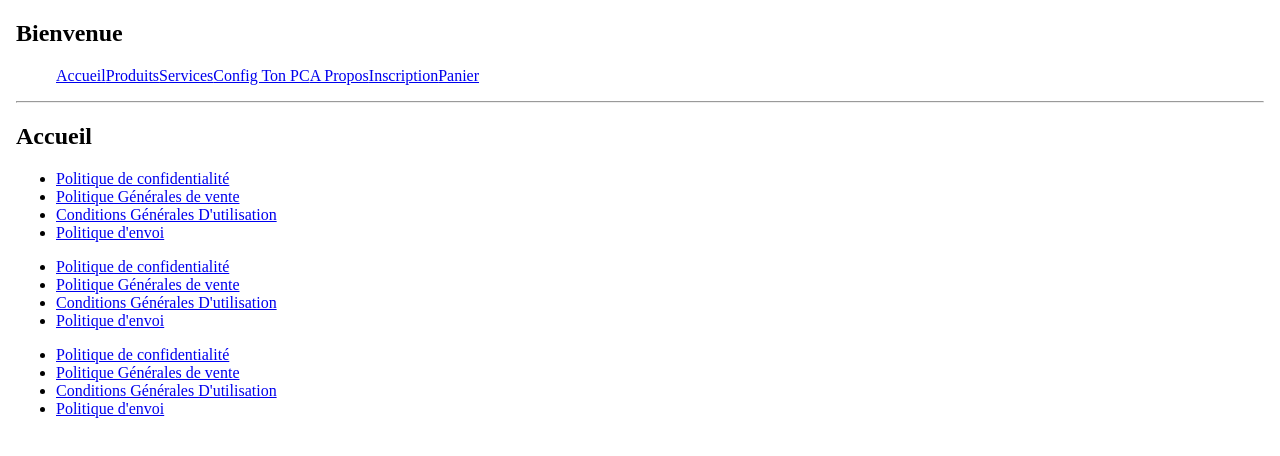
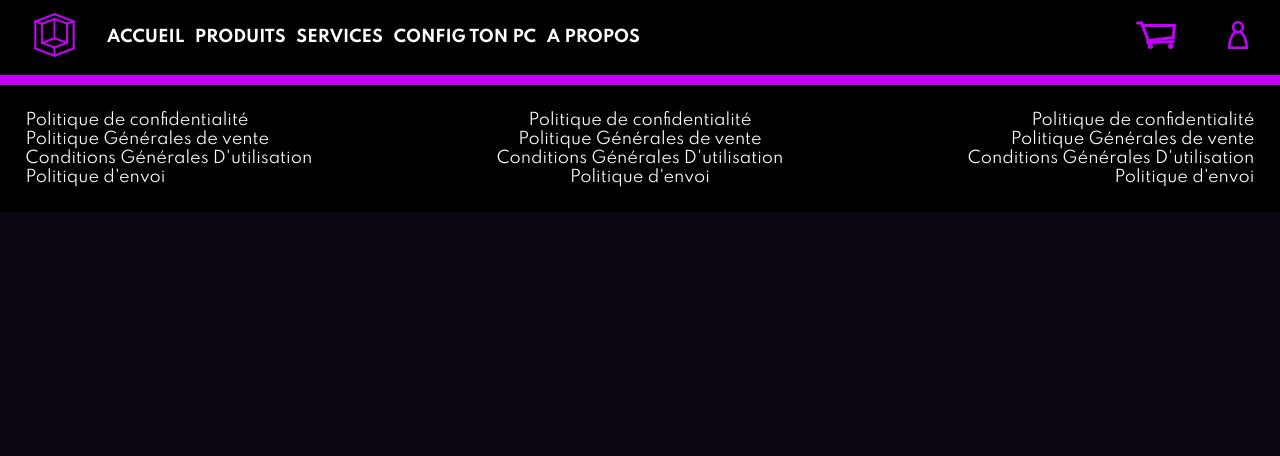
Before and after one commit to loicmagny/projet-react, a React (Create React App) app: page / in a window 1280 px wide. Shown: the top 456 px of the page. Built offline with nearby package versions, Linux system fonts and the light colour scheme.

Commit message:
commit header/footer css

```diff
--- /dev/null
+++ b/src/assets/css/component/footer.scss
@@ -0,0 +1,34 @@
+footer{
+    text-align: center;
+    background-color: $secondarybg;
+    width: 100%;
+    border-top: solid 5px $maincolor;
+
+
+}
+footer > div:nth-child(3){
+    text-align: right;
+}
+footer > div:nth-child(1){
+    text-align: left;
+}
+footer > div:nth-child(2){
+    text-align: center;
+}
+
+.footersection{
+    padding: 2%;
+    @include flexRow();
+    justify-content: space-between;
+
+
+    & > div:nth-child(3){
+        text-align: right;
+    }
+    & > div:nth-child(1){
+        text-align: left;
+    }
+    & > div:nth-child(2){
+        text-align: center;
+    }
+}
--- a/src/assets/css/component/navbar.scss
+++ b/src/assets/css/component/navbar.scss
@@ -1,13 +1,45 @@
+header{
+    background-color: $secondarybg;
+    padding: 1%;
+    border-bottom: solid 5px $maincolor;
+}
+
 .navbar{
+    margin-right: auto;
+    width: 100%;
+    @include flexRow();
+    justify-content: space-between;
+    text-transform: uppercase;
+    font-weight: bold;
 
+    ul:nth-child(2){
+        margin-left: auto;
+        justify-content: flex-end;
+        li:nth-child(1){
+            margin-right: 2rem;
+        }
+    }
 
     &__list{
+        padding: 0;
+        width: 100%;
         list-style-type: none;
-        display: flex;
-        flex-direction: row;
+        @include flexRow();
+        justify-content: space-between;
+        align-items: center;
+
+        li:nth-child(1){
+            text-align: center;
+        }
 
         &__logo{
 
+            img{
+                width: 50%;
+            }
+            &__second{
+                width: 50%;
+            }
         }
     }
 }
--- /dev/null
+++ b/src/assets/css/function.scss
@@ -0,0 +1,4 @@
+@mixin flexRow {
+    display: flex;
+    flex-direction: row;
+}
--- a/src/assets/css/main.scss
+++ b/src/assets/css/main.scss
@@ -1,3 +1,5 @@
+@import "variables";
+@import "function";
 @import "account";
 @import "cart";
 @import "component";
@@ -8,3 +10,20 @@
 @import "./component/alerte";
 @import "./component/card";
 @import "./component/navbar";
+@import "./component/footer";
+
+
+html{
+    font-family: $titlefont;
+}
+*{
+    margin: 0;
+    padding: 0;
+}
+a{
+    color: $textcolor;
+    text-decoration: none;
+}
+body{
+    background-color: $primarybg;
+}
--- /dev/null
+++ b/src/assets/css/variables.scss
@@ -0,0 +1,7 @@
+@import url('https://fonts.googleapis.com/css2?family=Spartan:wght@400;700&display=swap');
+
+$titlefont : 'Spartan';
+$primarybg : #0B050F;
+$maincolor : #C600FF;
+$textcolor : WHITE;
+$secondarybg : black;
--- a/src/components/footer.js
+++ b/src/components/footer.js
@@ -3,82 +3,84 @@ import { BrowserRouter as Router, Switch, Link } from "react-router-dom";
 export default function Footer(props) {
 	return (
 		<Router>
-			<div>
-				<div>
-					<ul className="navbar-nav mr-auto">
+			<footer>
+				<section className="footersection">
+				<div className="footersection__footerdiv">
+					<ul className="footersection__footerdiv__list">
 						<li>
-							<Link to={"/"} className="nav-link">
+							<Link to={"/"} className="footersection__footerdiv__list__item">
 								{" "}
 								Politique de confidentialité{" "}
 							</Link>
 						</li>
 						<li>
-							<Link to={"/products"} className="nav-link">
+							<Link to={"/products"} className="footersection__footerdiv__list__item">
 								Politique Générales de vente
 							</Link>
 						</li>
 						<li>
-							<Link to={"/services"} className="nav-link">
+							<Link to={"/services"} className="footersection__footerdiv__list__item">
 								Conditions Générales D'utilisation
 							</Link>
 						</li>
 						<li>
-							<Link to={"/config"} className="nav-link">
+							<Link to={"/config"} className="footersection__footerdiv__list__item">
 								Politique d'envoi
 							</Link>
 						</li>
 					</ul>
 				</div>
-				<div>
-					<ul className="navbar-nav mr-auto">
+				<div className="footersection__footerdiv">
+					<ul className="footersection__footerdiv__list">
 						<li>
-							<Link to={"/"} className="nav-link">
+							<Link to={"/"} className="footersection__footerdiv__list__item">
 								{" "}
 								Politique de confidentialité{" "}
 							</Link>
 						</li>
 						<li>
-							<Link to={"/products"} className="nav-link">
+							<Link to={"/products"} className="footersection__footerdiv__list__item">
 								Politique Générales de vente
 							</Link>
 						</li>
 						<li>
-							<Link to={"/services"} className="nav-link">
+							<Link to={"/services"} className="footersection__footerdiv__list__item">
 								Conditions Générales D'utilisation
 							</Link>
 						</li>
 						<li>
-							<Link to={"/config"} className="nav-link">
+							<Link to={"/config"} className="footersection__footerdiv__list__item">
 								Politique d'envoi
 							</Link>
 						</li>
 					</ul>
 				</div>
-				<div>
-					<ul className="navbar-nav mr-auto">
+				<div className="footersection__footerdiv">
+					<ul className="footersection__footerdiv__list">
 						<li>
-							<Link to={"/"} className="nav-link">
+							<Link to={"/"} className="footersection__footerdiv__list__item">
 								{" "}
 								Politique de confidentialité{" "}
 							</Link>
 						</li>
 						<li>
-							<Link to={"/products"} className="nav-link">
+							<Link to={"/products"} className="footersection__footerdiv__list__item">
 								Politique Générales de vente
 							</Link>
 						</li>
 						<li>
-							<Link to={"/services"} className="nav-link">
+							<Link to={"/services"} className="footersection__footerdiv__list__item">
 								Conditions Générales D'utilisation
 							</Link>
 						</li>
 						<li>
-							<Link to={"/config"} className="nav-link">
+							<Link to={"/config"} className="footersection__footerdiv__list__item">
 								Politique d'envoi
 							</Link>
 						</li>
 					</ul>
 				</div>
+				</section>
 				<Switch>
 					{/* A modifier */}
 					{/* <Route path="/" exact {...props} component={} /> */}
@@ -89,7 +91,7 @@ export default function Footer(props) {
 					{/* <Route path="/" exact {...props} component={} /> */}
 					{/* <Route path="/" exact {...props} component={} /> */}
 				</Switch>
-			</div>
+			</footer>
 		</Router>
 	);
 }
--- a/src/components/header.js
+++ b/src/components/header.js
@@ -8,16 +8,18 @@ import Services from "../pages/services.js";
 import Config from "../pages/config.js";
 import SoloProd from "../pages/prodCards.js";
 import SignIn from "../pages/signin.js";
+import logo from "../assets/img/logo.svg";
+import account from "../assets/img/account.svg";
+import cart from "../assets/img/cart.svg";
 
 export default function Header(props) {
 	return (
 		<Router>
-			<div>
-				<h2>Bienvenue</h2>
+			<header>
 				<nav className="navbar">
 					<ul className="navbar__list">
 						<li className="navbar__list__logo">
-							<img src="" alt="" />
+							<img src={logo} alt="" />
 						</li>
 						<li>
 							<Link to={"/"} className="nav-link">
@@ -44,19 +46,20 @@ export default function Header(props) {
 								A Propos
 							</Link>
 						</li>
+					</ul>
+					<ul className="navbar__list">
 						<li>
-							<Link to={"/signin"} className="nav-link">
-								Inscription
+							<Link to={"/cart"} className="nav__link">
+								<img src={cart} alt="" className="navbar__list__logo__second"/>
 							</Link>
 						</li>
 						<li>
-							<Link to={"/cart"} className="nav-link">
-								Panier
+							<Link to={"/signin"} className="nav__link">
+								<img src={account} alt="" className="navbar__list__logo__second"/>
 							</Link>
 						</li>
 					</ul>
 				</nav>
-				<hr />
 				<Switch>
 					<Route path="/" exact {...props} component={Home} />
 					<Route path="/products" exact {...props} component={Products} />
@@ -67,7 +70,7 @@ export default function Header(props) {
 					<Route path="/contact" exact {...props} component={Contact} />
 					<Route path="/products/:slug" exact {...props} component={SoloProd} />
 				</Switch>
-			</div>
+			</header>
 		</Router>
 	);
 }
--- a/src/pages/home.js
+++ b/src/pages/home.js
@@ -4,9 +4,7 @@ import React from "react";
 
 function Home() {
 		return (
-			<div>
-				<h2>Accueil</h2>
-			</div>
+			<div></div>
 		);
 }
 
```
Also changed, not shown: src/assets/img/account.svg (added), src/assets/img/cart.svg (added).
